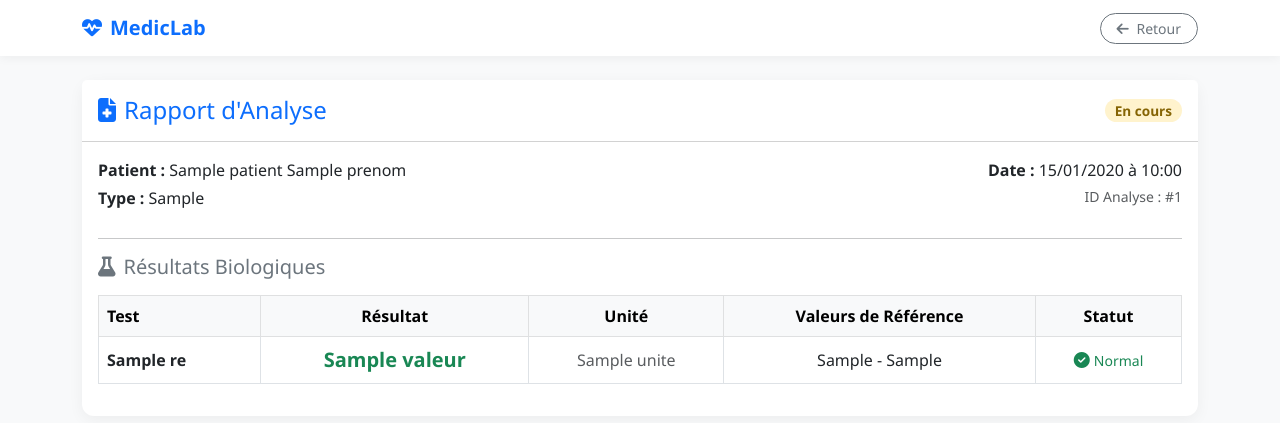
After one commit to bentafouzi-cell/medical-api-fastapi, a Python web app: template templates/detail.html in a window 1280 px wide. The commit adds this page. Shown: the top 423 px of the page. Run offline with Jinja, Linux system fonts and the light colour scheme; the template is opened without the code that fills it: most values are stand-ins (such as "Sample title", 1, 10 or a date in 2020).

Commit message:
Fix: Complete rewrite of index.html and add detail view

```diff
--- /dev/null
+++ b/templates/detail.html
@@ -0,0 +1,115 @@
+<!DOCTYPE html>
+<html lang="fr">
+<head>
+    <meta charset="UTF-8">
+    <title>Détail Analyse - {{ analyse.patient.nom }}</title>
+    <link href="https://cdn.jsdelivr.net/npm/bootstrap@5.3.0/dist/css/bootstrap.min.css" rel="stylesheet">
+    <link rel="stylesheet" href="https://cdnjs.cloudflare.com/ajax/libs/font-awesome/6.4.0/css/all.min.css">
+    <style>
+        body { background-color: #f8f9fa; font-family: 'Segoe UI', sans-serif; }
+        .navbar { background: white; box-shadow: 0 2px 10px rgba(0,0,0,0.05); }
+        .card { border: none; border-radius: 12px; box-shadow: 0 4px 15px rgba(0,0,0,0.05); }
+        .result-normal { color: #198754; font-weight: bold; }
+        .result-abnormal { color: #dc3545; font-weight: bold; }
+        .badge-status { padding: 5px 10px; border-radius: 20px; font-size: 0.85em; }
+        .bg-en-cours { background-color: #fff3cd; color: #856404; }
+        .bg-termine { background-color: #d1e7dd; color: #0f5132; }
+    </style>
+</head>
+<body>
+    <nav class="navbar navbar-expand-lg navbar-light mb-4">
+        <div class="container">
+            <a class="navbar-brand fw-bold text-primary" href="/"><i class="fas fa-heartbeat me-2"></i>MedicLab</a>
+            <div class="ms-auto"><a href="/" class="btn btn-outline-secondary btn-sm rounded-pill px-3"><i class="fas fa-arrow-left me-1"></i> Retour</a></div>
+        </div>
+    </nav>
+
+    <div class="container">
+        <div class="card mb-4">
+            <div class="card-header bg-white py-3 d-flex justify-content-between align-items-center">
+                <h4 class="mb-0 text-primary">
+                    <i class="fas fa-file-medical me-2"></i>Rapport d'Analyse
+                </h4>
+                {% if analyse.statut == 'Terminé' %}
+                    <span class="badge badge-status bg-termine">Terminé</span>
+                {% else %}
+                    <span class="badge badge-status bg-en-cours">En cours</span>
+                {% endif %}
+            </div>
+            <div class="card-body">
+                <div class="row mb-4">
+                    <div class="col-md-6">
+                        <p class="mb-1"><strong>Patient :</strong> {{ analyse.patient.nom }} {{ analyse.patient.prenom }}</p>
+                        <p class="mb-1"><strong>Type :</strong> {{ analyse.type_analyse }}</p>
+                    </div>
+                    <div class="col-md-6 text-md-end">
+                        <p class="mb-1"><strong>Date :</strong> {{ analyse.created_at.strftime('%d/%m/%Y à %H:%M') }}</p>
+                        <p class="mb-1 text-muted small">ID Analyse : #{{ analyse.id }}</p>
+                    </div>
+                </div>
+                <hr>
+                <h5 class="text-secondary mb-3"><i class="fas fa-flask me-2"></i>Résultats Biologiques</h5>
+
+                {% if analyse.resultats %}
+                <table class="table table-bordered table-hover align-middle">
+                    <thead class="table-light">
+                        <tr>
+                            <th>Test</th>
+                            <th class="text-center">Résultat</th>
+                            <th class="text-center">Unité</th>
+                            <th class="text-center">Valeurs de Référence</th>
+                            <th class="text-center">Statut</th>
+                        </tr>
+                    </thead>
+                    <tbody>
+                        {% for res in analyse.resultats %}
+                        <tr>
+                            <td class="fw-semibold">{{ res.nom_test }}</td>
+                            <td class="text-center fs-5">
+                                {% set val = res.valeur|float %}
+                                {% set min = res.norme_min|float if res.norme_min else None %}
+                                {% set max = res.norme_max|float if res.norme_max else None %}
+
+                                {% if min is not none and max is not none %}
+                                    {% if val < min or val > max %}
+                                        <span class="result-abnormal">{{ res.valeur }}</span>
+                                    {% else %}
+                                        <span class="result-normal">{{ res.valeur }}</span>
+                                    {% endif %}
+                                {% else %}
+                                    {{ res.valeur }}
+                                {% endif %}
+                            </td>
+                            <td class="text-center text-muted">{{ res.unite }}</td>
+                            <td class="text-center">
+                                {% if res.norme_min and res.norme_max %}
+                                    {{ res.norme_min }} - {{ res.norme_max }}
+                                {% else %}
+                                    -
+                                {% endif %}
+                            </td>
+                            <td class="text-center">
+                                {% if min is not none and max is not none %}
+                                    {% if val < min or val > max %}
+                                        <i class="fas fa-exclamation-triangle text-danger"></i> <span class="text-danger small">Hors norme</span>
+                                    {% else %}
+                                        <i class="fas fa-check-circle text-success"></i> <span class="text-success small">Normal</span>
+                                    {% endif %}
+                                {% else %}
+                                    <span class="text-muted small">-</span>
+                                {% endif %}
+                            </td>
+                        </tr>
+                        {% endfor %}
+                    </tbody>
+                </table>
+                {% else %}
+                <div class="alert alert-info text-center">
+                    <i class="fas fa-info-circle me-2"></i> Aucun résultat détaillé n'a été saisi pour cette analyse.
+                </div>
+                {% endif %}
+            </div>
+        </div>
+    </div>
+</body>
+</html>
```
Also changed, not shown: app/main.py (+19 -0 lines), templates/index.html (+19 -58 lines).
